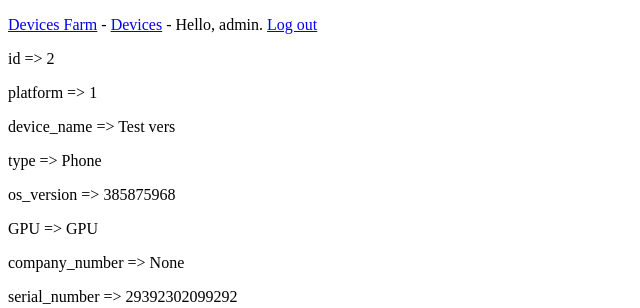
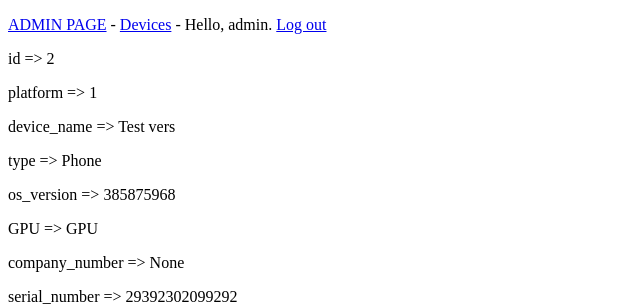
Before and after one commit to RomanKhripunov/blitz_device_farm, a Django app: page /devices/2 in a window 1280 px wide. Shown: the top 308 px of the page, without its empty margins (0-640 px from the left). Run offline with Django 3.2, Linux system fonts and the light colour scheme; a user stored in the database is signed in; data comes from the database, SQL or seed files in the repository; both versions use the stored data as it was before the commit.

```diff
--- a/devices_farm/templates/devices_farm/base.html
+++ b/devices_farm/templates/devices_farm/base.html
@@ -6,7 +6,8 @@
 </head>
 <body>
     <p>
-        <a href="{% url 'devices_farm:index' %}">Devices Farm</a> -
+        <a href="http://127.0.0.1:8000/admin/">ADMIN PAGE</a> -
+        <!--<a href="{% url 'devices_farm:index' %}">Devices Farm</a> - -->
         {% if user.is_authenticated %}
             <a href="{% url 'devices_farm:devices' %}">Devices</a> - Hello, {{ user.username }}.
             <a href="{% url 'users:logout' %}">Log out</a>
```
Also changed, not shown: db.sqlite3, 1 other file.
